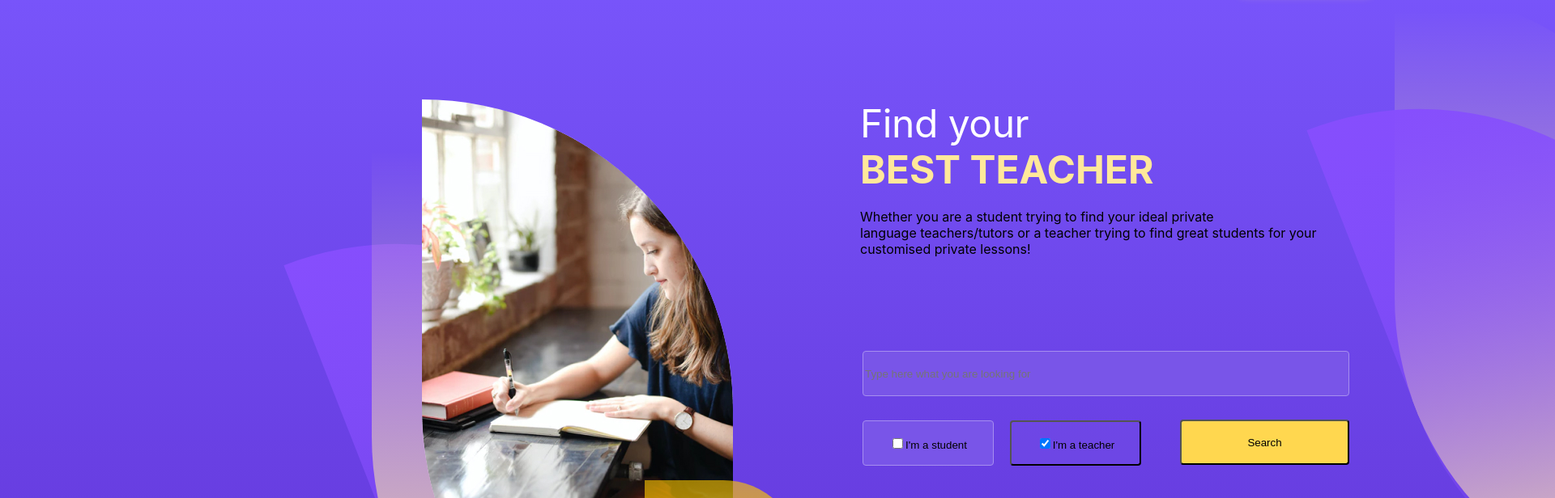
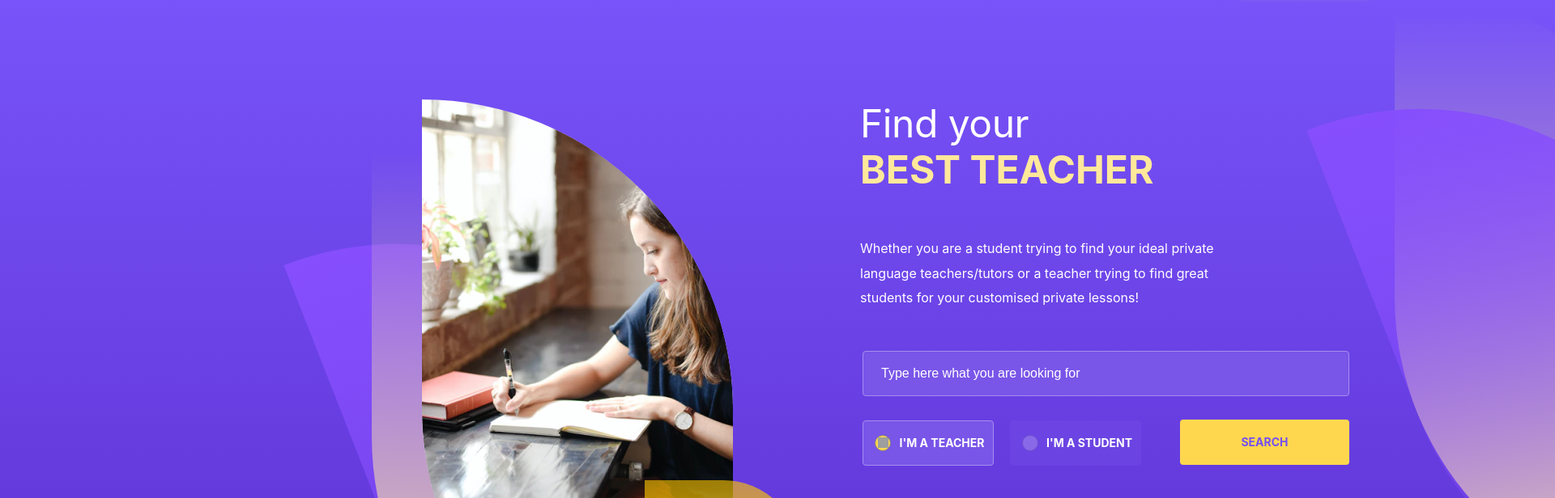
Before and after one commit to kamiltkacz/nextjs-edu, a Next.js app: page / in a window 1280 px wide. Shown: the part 80-696 px from the top of the page at 81% size, 1920 px wide, since content can reach past the window. Built offline with nearby package versions, Linux system fonts and the light colour scheme; grey boxes are pictures that could not be loaded; a web font is replaced by a local one.

Commit message:
background ok

```diff
--- a/styles/global.css
+++ b/styles/global.css
@@ -2,18 +2,14 @@ html,
 body {
   padding: 0;
   margin: 0;
-  font-family: -apple-system, BlinkMacSystemFont, Segoe UI, Roboto, Oxygen,
+  font-family: Open, BlinkMacSystemFont, Segoe UI, Roboto, Oxygen,
     Ubuntu, Cantarell, Fira Sans, Droid Sans, Helvetica Neue, sans-serif;
 
-    position: absolute;
-    width: 2218px;
-    height: 302px;
-    left: 0px;
-    top: 1121px;
+background: #200E64;
+box-shadow: 4px 2px 14px rgba(0, 0, 0, 0.05);
+transform: matrix(1, 0, 0, -1, 0, 0);
 
-    background: #200E64;
-    box-shadow: 4px 2px 14px rgba(0, 0, 0, 0.05);
-    transform: matrix(1, 0, 0, -1, 0, 0);
+
 }
 
 * {
@@ -27,7 +23,7 @@ body {
 
   /* header */
 
-.headerStyle {
+/* .headerStyle {
 
   position: absolute;
   width: 1140px;
@@ -36,7 +32,7 @@ body {
   top: 27px;
 
 
-}
+} */
 
 /* image */
 .girl-student {
@@ -804,6 +800,7 @@ top: 27px;
 background: #FFD74F;
 box-shadow: 1px 3px 11px -3px rgba(255, 231, 150, 0.45);
 border-radius: 4px;
+border: none;
 font-family: inherit;
 font-style: normal;
 font-weight: bold;
@@ -821,7 +818,7 @@ color: #6F48EC;
 
 }
 
-.btn-student {
+.btn-teacher {
 
   position: absolute;
 width: 162px;
@@ -833,11 +830,24 @@ background: #7955E8;
 border: 1px solid #A68EEF;
 box-sizing: border-box;
 border-radius: 4px;
+/*
+font-family: Open Sans; */
+font-family: inherit;
+font-style: normal;
+font-weight: bold;
+font-size: 14px;
+line-height: 191.68%;
+/* identical to box height, or 27px */
+
+text-transform: uppercase;
+
+color: #FFFFFF;
+
 
 
 }
 
-.btn-teacher {
+.btn-student {
 
   position: absolute;
 width: 162px;
@@ -847,6 +857,20 @@ top: 601px;
 
 background: rgba(121, 85, 232, 0.3);
 border-radius: 4px;
+
+/* font-family: Open Sans; */
+font-family: inherit;
+font-style: normal;
+font-weight: bold;
+font-size: 14px;
+line-height: 191.68%;
+/* identical to box height, or 27px */
+
+text-transform: uppercase;
+
+color: #FFFFFF;
+border: none;
+
 
 
 }
@@ -860,9 +884,59 @@ top: 600px;
 
 background: #FFD74F;
 border-radius: 4px;
+border: none;
+
+/* font-family: Open Sans; */
+font-family: inherit;
+font-style: normal;
+font-weight: bold;
+font-size: 14px;
+line-height: 191.68%;
+/* identical to box height, or 27px */
+
+text-transform: uppercase;
+
+color: #744FF4;
+
 
 
 }
+
+
+/* CHECKBOX */
+
+input[type=checkbox] {
+  -webkit-appearance: none;
+  -moz-appearance: none;
+  appearance: none;
+  display: inline-block;
+  width: 20px;
+  height: 20px;
+  border: 1px solid gray;
+  border-radius: 100px;
+  /* outline: none; */
+  vertical-align: top;
+  background-color: #FFFFFF;
+  opacity: 0.2;
+  margin-right: 10px;
+}
+
+  input[type=checkbox]:checked {
+  opacity: 1;
+  background-color: #FFD74F;
+  background-image: url("/images/circle_checked.svg");
+
+  background-size: 13px 13px;
+  background-repeat: no-repeat;
+  background-position: center;
+  /* width: 10.41px;
+height: 8.12px;
+left: 6.79px;
+top: 7.94px; */
+
+}
+
+
 
 /* Rectangle 401 */
 
@@ -972,6 +1046,12 @@ background: url("/images/path330712.svg");
 
 .find-your {
 
+  /* position: absolute;
+width: 334px;
+height: 102px;
+left: 1062px;
+top: 195px; */
+
 
 
 font-family: inherit;
@@ -989,6 +1069,12 @@ color: #FFFFFF;
 
 .best-teacher {
 
+  /* position: absolute;
+width: 334px;
+height: 102px;
+left: 1062px;
+top: 205px; */
+
   font-family: inherit;
 font-style: normal;
 font-weight: 700;
@@ -1002,6 +1088,33 @@ text-transform: uppercase;
 
 }
 
+
+
+.long-paragraph {
+
+  position: absolute;
+width: 496px;
+height: 88px;
+/* left: 1065px; */
+top: 168px; /* 367px*/
+
+/* font-family: Open Sans; */
+font-style: normal;
+font-weight: normal;
+font-size: 16px;
+line-height: 191.68%;
+/* or 31px */
+
+
+color: #FFFFFF;
+
+
+
+
+
+
+
+}
 /*Input Type what you're looking for */
 
 .input-search {
@@ -1018,6 +1131,23 @@ box-sizing: border-box;
 border-radius: 4px;
 
 
+}
+
+::placeholder {
+  /* position: unset;
+  width: 260px;
+  height: 31px;
+  left: 1593px;
+  top: 527px; */
+
+  font-family: inherit;
+  font-style: normal;
+  font-weight: normal;
+  font-size: 16px;
+  line-height: 191.68%;
+  /* identical to box height, or 31px */
+  color: #FFFFFF;
+  padding-left: 20px;
 }
 
 
@@ -1044,20 +1174,21 @@ border-radius: 4px;
 .container {
 
   position: absolute;
-width: 2218px;
-height: 955px;
+width: 2279px;
+height: 820px;
 left: 0px;
 top: -1px;
-
 background: linear-gradient(180deg, #7A57FD 0%, #6135D7 100%);
 box-shadow: 4px 2px 14px rgba(0, 0, 0, 0.05);
+
+
 
 }
 
 
 
 
-a {
+/* a {
   color: inherit;
   text-decoration: none;
 }
@@ -1096,7 +1227,7 @@ code {
   font-size: 1.1rem;
   font-family: Menlo, Monaco, Lucida Console, Liberation Mono, DejaVu Sans Mono,
     Bitstream Vera Sans Mono, Courier New, monospace;
-}
+} */
 
 .grid {
   display: flex;
@@ -1120,7 +1251,7 @@ code {
 
 
 
-.card h3 {
+/* .card h3 {
   margin: 0 0 1rem 0;
   font-size: 1.5rem;
 }
@@ -1129,7 +1260,7 @@ code {
   margin: 0;
   font-size: 1.25rem;
   line-height: 1.5;
-}
+} */
 
 
 
```
